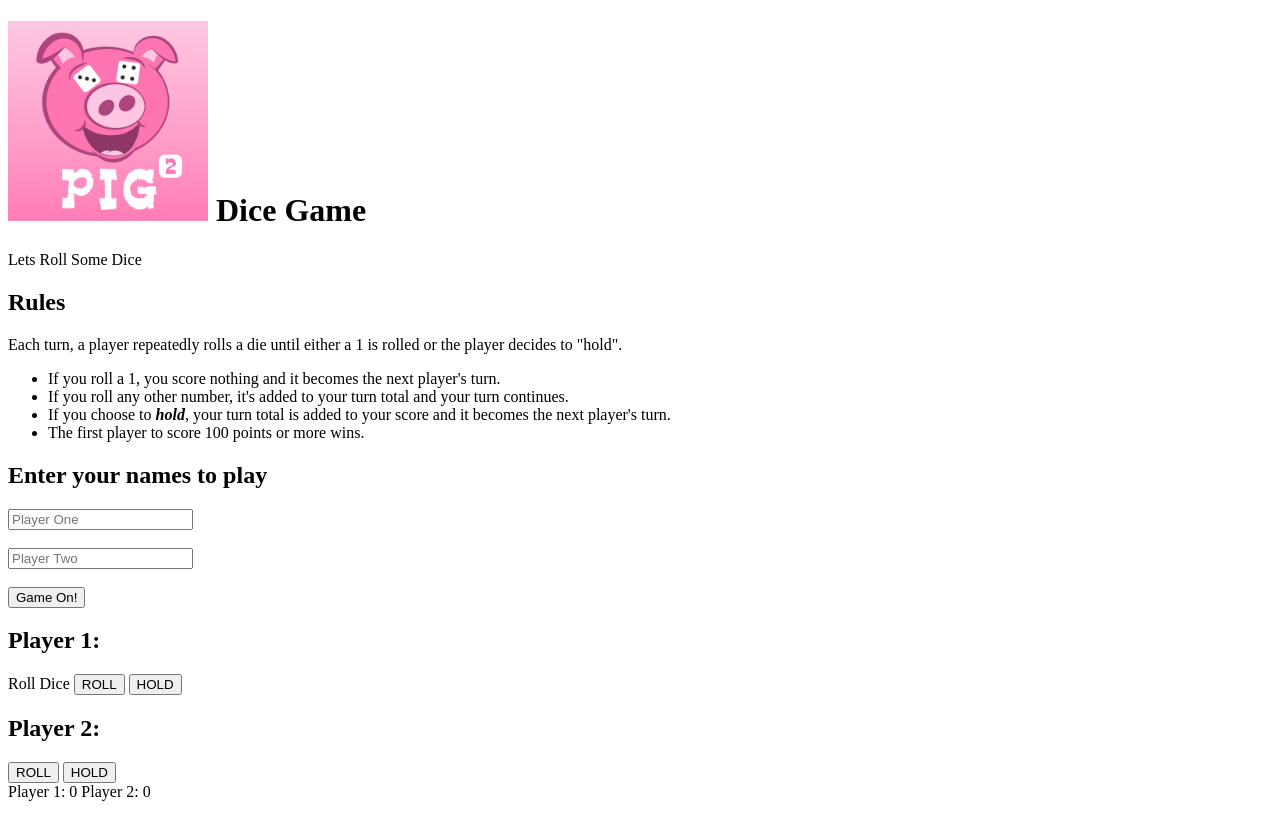
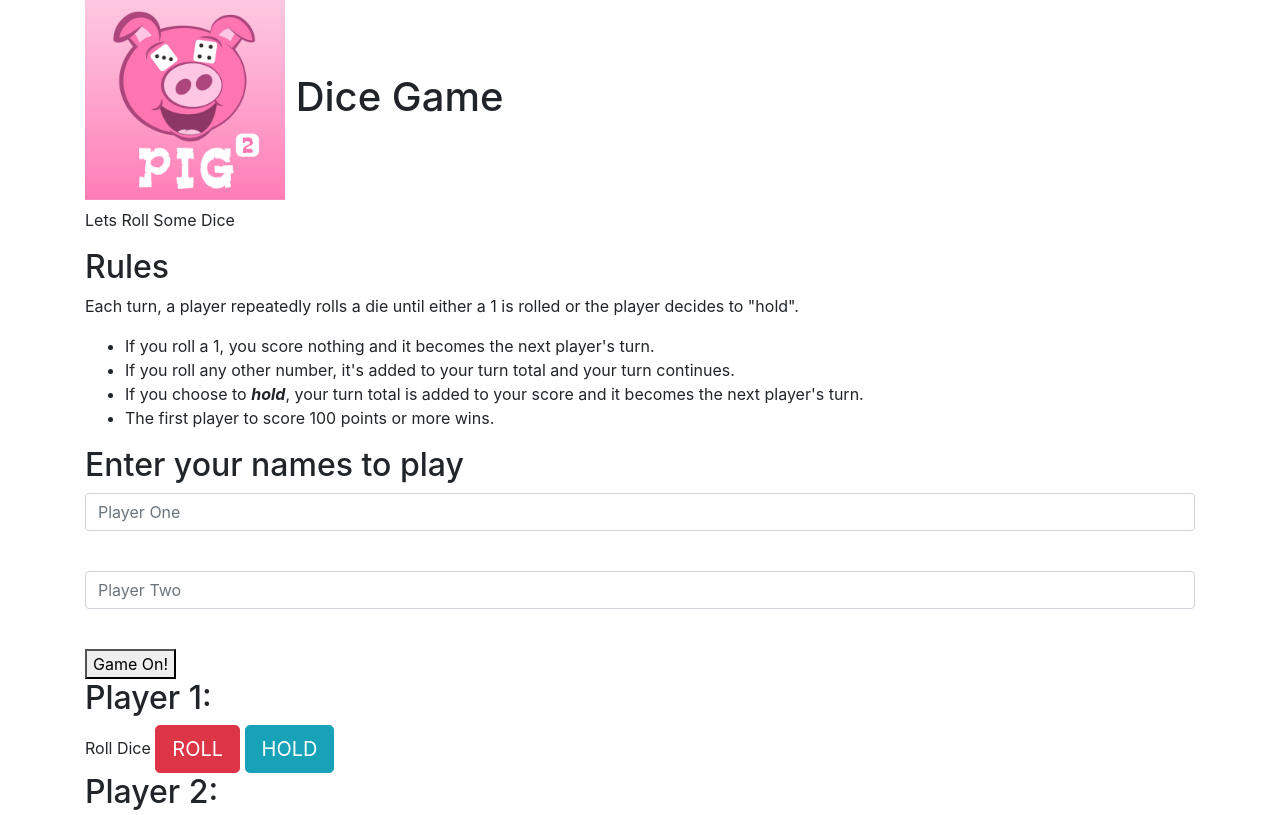
Before and after one commit to GeGe-K/PigDice, a plain HTML site: page index.html in a window 1280 px wide. Shown: the top 815 px of the page. Drawn offline with nearby package versions, Linux system fonts and the light colour scheme.

Commit message:
added the bootstrap and jquery cdn links.

```diff
--- a/index.html
+++ b/index.html
@@ -3,7 +3,7 @@
   <head>
     <meta charset="utf-8">
     <meta name="viewport" content="width=device-width, initial-scale=1.0">
-    <link rel="stylesheet" href="/css/master.css">
+    <link rel="stylesheet" type="text/css" href="https://stackpath.bootstrapcdn.com/bootstrap/4.1.3/css/bootstrap.min.css">
     <link rel="stylesheet" type="text/css" href="css/styles.css">
     <title>Pig Dice</title>
   </head>
@@ -53,19 +53,17 @@
       <label for="rollDice2"></label>
       <button id="roll2" class="btn btn-danger btn-lg">ROLL</button>
       <button id="hold2" class="btn btn-info btn-lg">HOLD</button>
-    </div> <!-- end of player 2 -->
+    </div> <br><!-- end of player 2 -->
     <div class="tally"> <!-- tally -->
       <label for="score1">Player 1:</label>
       <label id="score1">0</label>
+      <br>
       <label for="score2">Player 2:</label>
       <label id="score2">0</label>
     </div>
     </div>
-
-
-
-
     </div>
+    <script src="https://code.jquery.com/jquery-3.3.1.min.js" integrity="sha256-FgpCb/KJQlLNfOu91ta32o/NMZxltwRo8QtmkMRdAu8=" crossorigin="anonymous"></script>
     <script src="js/scripts.js" type="text/javascript"></script>
   </body>
 </html>
```
